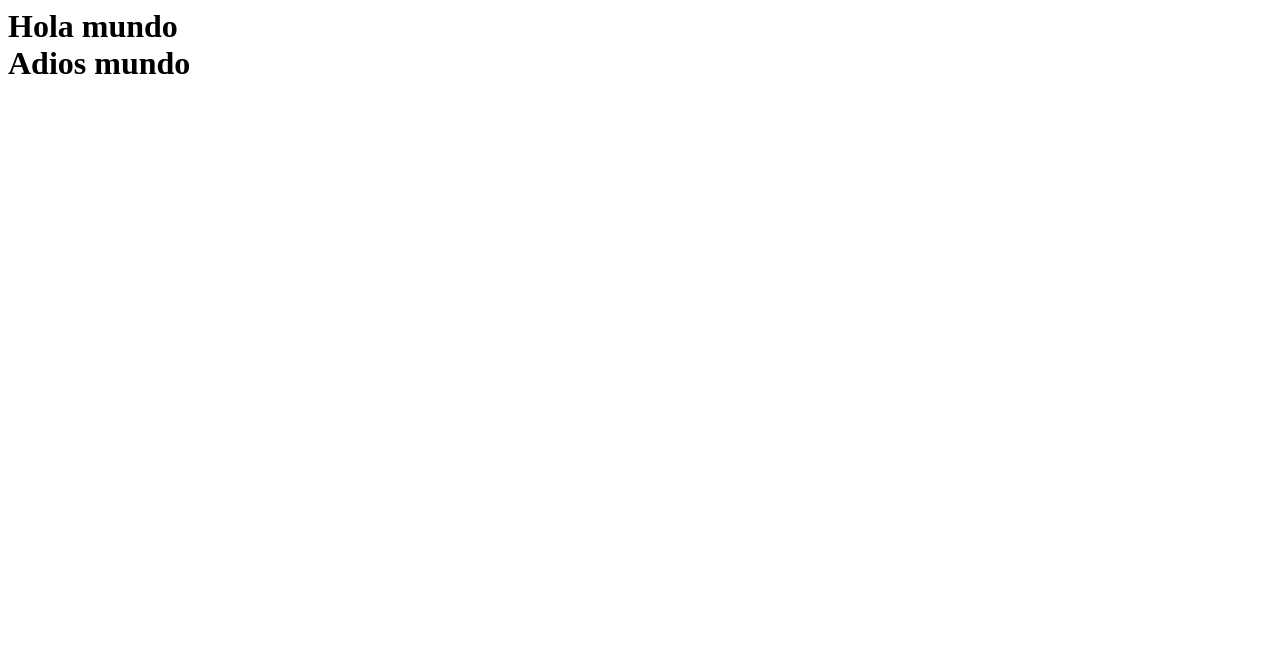
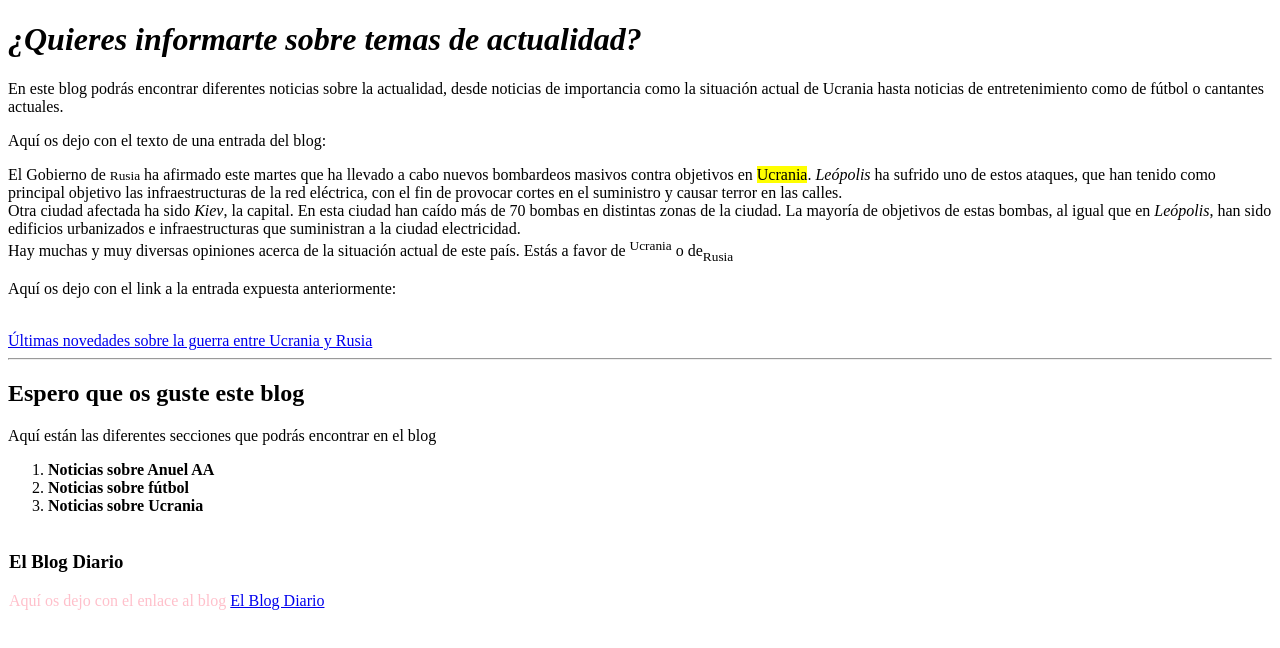
Before and after one commit to jairogar05/El-Blog-Diario, a plain HTML site: page index.html in a window 1280 px wide. Drawn offline with Linux system fonts and the light colour scheme.

Commit message:
Actualizar index.html

```diff
--- a/index.html
+++ b/index.html
@@ -1,14 +1,37 @@
-<!doctype>
+<!DOCTYPE HTML>
 <html lang="es-ES">
-  <head>
-    <title>
-      Mi primera pagina web
-    </title>
-    <meta charset = "utf-8">
-  </head>
+
+    <head>
+        <title>Noticias día a día</title>
+        <meta name="description" content="El Blog Diario">
+        <meta name="keywords" content="El Blog Diario">
+        <meta http-equiv="content-type" content="text/html; charset=UTF-8">
+        <link rel="stylesheet" href="style.css">
+    </head>
     <body>
-      <h1> Hola mundo<br>
-        Adios mundo
-      </h1>
-    </body>
+        <h1 class="clase1"><i>¿Quieres informarte sobre temas de actualidad?</i></h1>
+            <p class="clase2"> En este blog podrás encontrar diferentes noticias sobre la actualidad, desde noticias de importancia como la situación actual de Ucrania hasta noticias de entretenimiento como de fútbol o cantantes actuales.</p>
+           <p class="clase3"> Aquí os dejo con el texto de una entrada del blog:</p>
+
+            <p class="clase2">El Gobierno de <small>Rusia</small> ha afirmado este martes que ha llevado a cabo nuevos bombardeos masivos contra objetivos en <mark>Ucrania</mark>. <em>Leópolis</em> ha sufrido uno de estos ataques, que han tenido como principal objetivo las infraestructuras de la red eléctrica, con el fin de provocar cortes en el suministro y causar terror en las calles. <br>
+            Otra ciudad afectada ha sido <em>Kiev</em>, la capital. En esta ciudad han caído más de 70 bombas en distintas zonas de la ciudad. La mayoría de objetivos de estas bombas, al igual que en <em>Leópolis</em>, han sido edificios urbanizados e infraestructuras que suministran a la ciudad electricidad.<br>
+           Hay muchas y muy diversas opiniones acerca de la situación actual de este país. Estás a favor de <sup>Ucrania</sup> o  de<sub>Rusia</sub>
+            </p>
+           <p class="clase3">Aquí os dejo con el link a la entrada expuesta anteriormente:</p><br>
+            <a href="https://elblogdiariodejairo.wordpress.com/2022/10/11/ultimas-novedades-sobre-la-guerra-entre-ucrania-y-rusia/">Últimas novedades sobre la guerra entre Ucrania y Rusia</a>
+	      <hr>
+        <h2 class=”clase2”>Espero que os guste este blog</h2>
+          <p class="clase2">Aquí están las diferentes secciones que podrás encontrar en el blog</p>
+          <ol>
+            <li class='clase3'><strong>Noticias sobre Anuel AA</strong></li>
+            <li class='clase3'><strong>Noticias sobre fútbol</strong></li>
+            <li class='clase3'><strong>Noticias sobre Ucrania</strong></li>
+          </ol>
+        <div style="border: 1px dotted white;">
+        <h3 class=”clase1”>El Blog Diario</h3>
+          <span style="color: pink";>Aquí os dejo con el enlace al blog
+          </span>
+          <a:link { color:darkblue; text-decoration: none }> <a href=" https://elblogdiariodejairo.wordpress.com" target="_blank">El Blog Diario</a> </a:link>
+          </div>
+  </body>
 </html>
```
